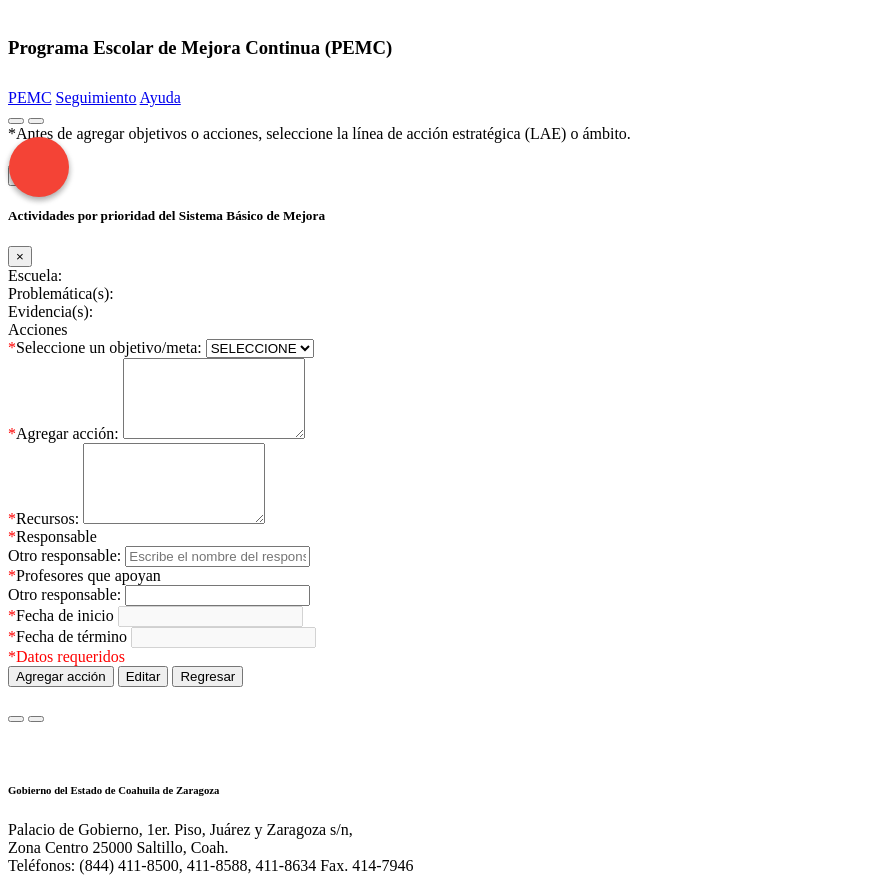
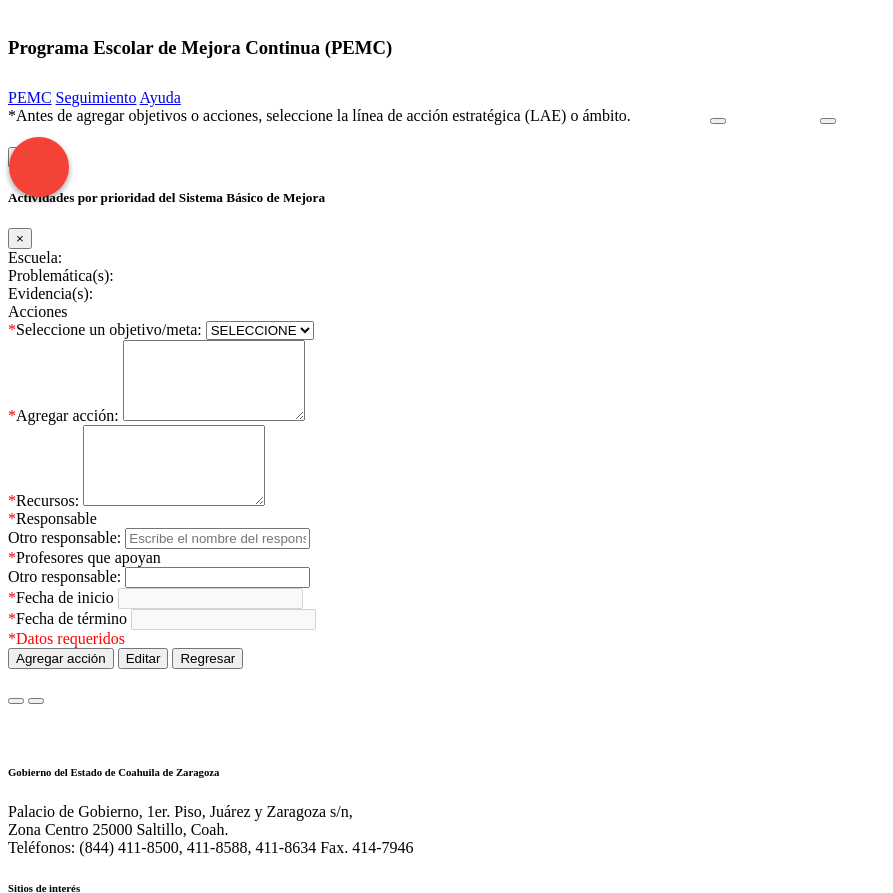
Before and after one commit to uziel1111/sarape, a PHP site: the page made by application/views/ruta/rutademejora/index.php in a window 1280 px wide. Shown: the part 62-955 px from the top of the page, without its empty margins (0-893 px from the left). Run offline with PHP 8.4, Linux system fonts and the light colour scheme; the template is opened without the code that fills it, so the values that code supplies are empty; some libraries are stand-ins or nearby versions; some web fonts are replaced.

Commit message:
ultimo ajuste

```diff
--- a/application/views/ruta/rutademejora/index.php
+++ b/application/views/ruta/rutademejora/index.php
@@ -145,27 +145,28 @@
 					<div class="tab-pane fade show active" id="nav-ruta" role="tabpanel" aria-labelledby="nav-ruta-tab">
 						<div class="row">
 
-							<div class="col">
+							<div class="col-md-12 " style="">
+								<span class="text-danger">*Antes de agregar objetivos o acciones, seleccione la línea de acción estratégica (LAE) o ámbito. </span>
 								<!-- <span data-toggle="modal" data-target="#mision">
 								<button type="button" id="btn_mision" data-toggle="tooltip" title="Misión" class="btn btn-lg btn-primary"><i class="fas fa-flag" ></i></button>
 								</span> -->
 
 								<span data-toggle="modal" data-target="#prioridad">
-								<button type="" id="btn_prioridad" data-toggle="tooltip" title="Agregar Objetivos" class="btn btn-lg btn-primary" data-target="#myModal" data-dismiss="modal"><i class="fas fa-plus-square" ></i></button>
+								<button type="" id="btn_prioridad" style="margin-left: 75px" data-toggle="tooltip" title="Agregar Objetivos" class="btn btn-lg btn-primary" data-target="#myModal" data-dismiss="modal"><i class="fas fa-plus-square" ></i></button>
 								</span>
 
 								<span data-toggle="modal" data-target="#actividades">
-								<button type="button" id="btn_rutamejora_acciones" title="Agregar Acciones" data-toggle="tooltip" title="Agregar Acciones" class="btn btn-lg btn-primary" ><i class="fas fa-tasks"></i></button>
+								<button type="button" style="margin-left: 90px" id="btn_rutamejora_acciones" title="Agregar Acciones" data-toggle="tooltip" title="Agregar Acciones" class="btn btn-lg btn-primary" ><i class="fas fa-tasks"></i></button>
 								</span>
 								<!-- <a class="btn btn-lg btn-primary" id="btn_get_reporte_1" title="Generar reporte" target="_blank" href="<?= base_url('index.php/Reporte/get_reporte') ?>"><i class="fas fa-print" ></i></a> -->
+							<!-- </div> -->
+
+							<!-- <div class="col-sm-2 col-offset-sm-2"> -->
+
 							</div>
-
 						</div>
 						<div class="row mt-15">
 
-							<div class="col-sm-12 col-offset-sm-2">
-								<span class="text-danger">*Antes de agregar objetivos o acciones, seleccione la línea de acción estratégica (LAE) o ámbito.</span>
-							</div>
 
               <div class="col-12">
 								<div id="contenedor_tabla" style="display: table;"></div>
@@ -308,7 +309,7 @@
 								<div class="row mt-15">
 									<div class="col-md-6">
 										<label><label style="color:red;">*</label>Fecha de inicio</label>
-										<input id="datepicker1" disabled data-date-format="mm/dd/yyyy"/>
+										<input id="datepicker1" disabled data-date-format="dd/mm/yyyy"/>
 										<script>
 										$('#datepicker1').datepicker({
 											uiLibrary: 'bootstrap4'
--- a/assets/js/rutademejora/rutademejora_new/ruta.js
+++ b/assets/js/rutademejora/rutademejora_new/ruta.js
@@ -94,7 +94,7 @@
 				//console.log( data.data['problematica'].split(','));
 				$("#div_generico").empty();
 		    $("#div_generico").append(data.strView);
-		    $('.problematica').selectpicker('val', data.data['problematica'].split(','));
+		    // $('.problematica').selectpicker('val', data.data['problematica'].split(','));
 		    // $('.problematicaTxt').text( data.data['problematica']);
 		    // $('#problematica').val("");
 		    // $('#evidencias').val("");
```
